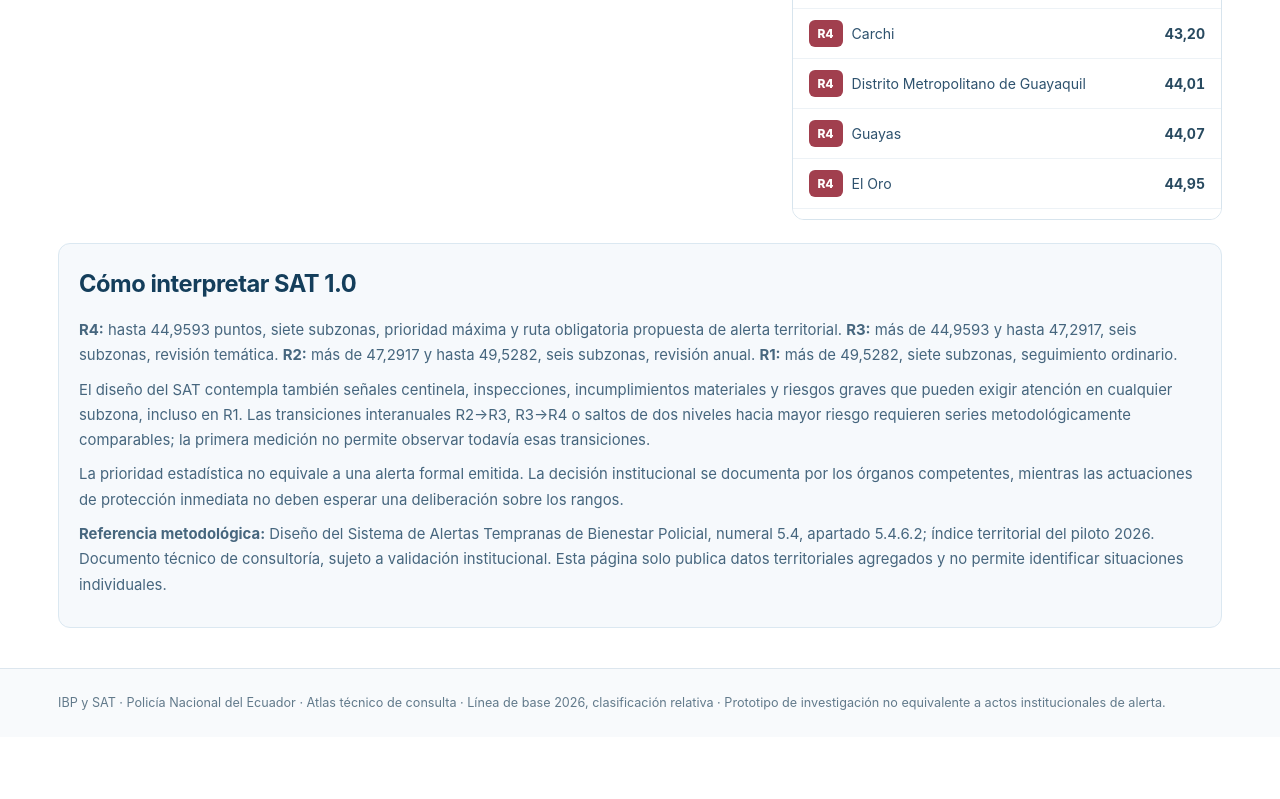
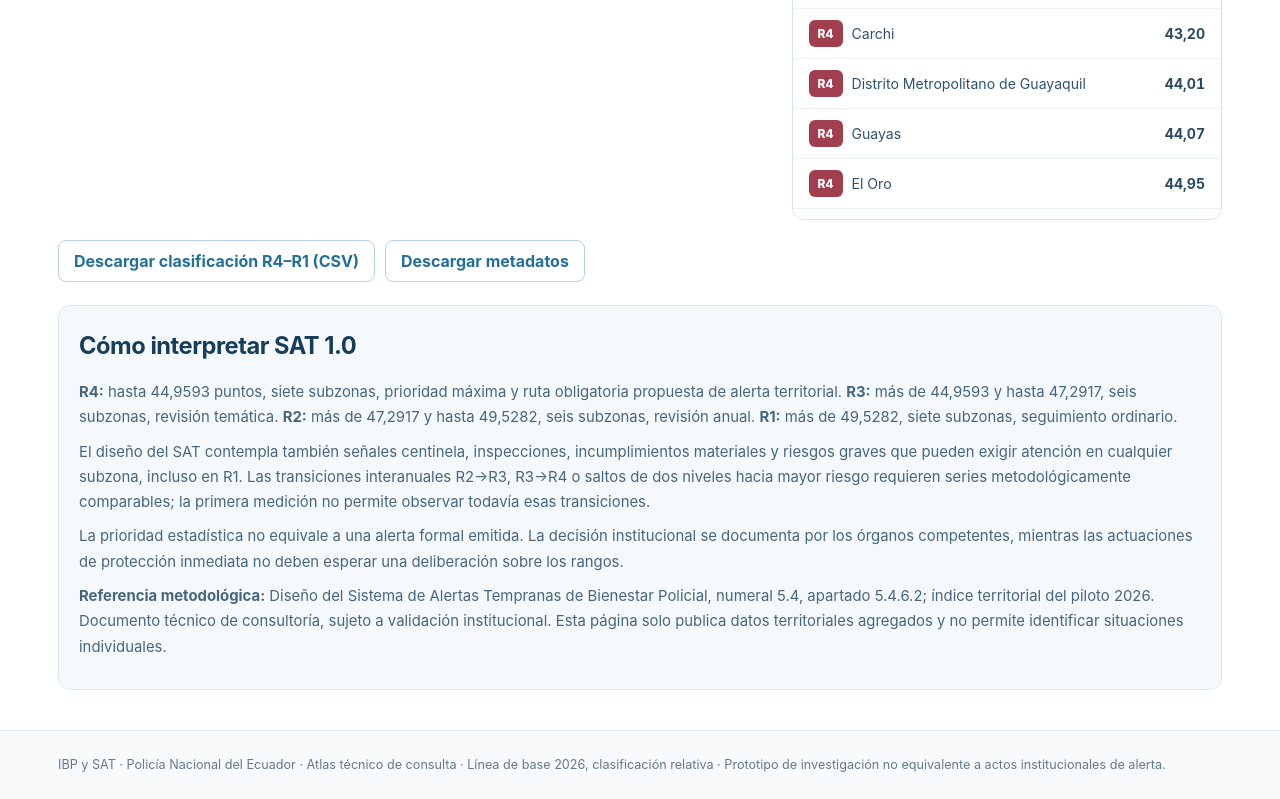
Before and after one commit to williamsjimenez/ibp-ecuador-2026, a plain HTML site: page sat-1-0.html in a window 1280 px wide. Shown: the part 1704-2503 px from the top of the page. Before the commit the page ends 2441 px from the top, so only its background shows below. Drawn offline with nearby package versions, Linux system fonts and the light colour scheme.

Commit message:
Habilitar descarga reproducible de clases SAT 1.0 y sus metadatos

```diff
--- a/sat-1-0.html
+++ b/sat-1-0.html
@@ -50,6 +50,7 @@
 <div class="list-title"><span>Orden de revisión R4 → R1</span><span id="shown-count">26 de 26</span></div>
 <div id="risk-list" class="risk-list"></div>
 </aside></div>
+<div style="display:flex;gap:10px;flex-wrap:wrap;margin-top:20px"><a class="link-cta" href="./datos/clasificacion_sat_1_0_26_subzonas.csv" download>Descargar clasificación R4–R1 (CSV)</a><a class="link-cta" href="./datos/sat_1_0_metadatos.json" download>Descargar metadatos</a></div>
 <section class="method" aria-label="Interpretación y reglas del sistema"><h2>Cómo interpretar SAT 1.0</h2>
 <p><b>R4:</b> hasta 44,9593 puntos, siete subzonas, prioridad máxima y ruta obligatoria propuesta de alerta territorial. <b>R3:</b> más de 44,9593 y hasta 47,2917, seis subzonas, revisión temática. <b>R2:</b> más de 47,2917 y hasta 49,5282, seis subzonas, revisión anual. <b>R1:</b> más de 49,5282, siete subzonas, seguimiento ordinario.</p><p>El diseño del SAT contempla también señales centinela, inspecciones, incumplimientos materiales y riesgos graves que pueden exigir atención en cualquier subzona, incluso en R1. Las transiciones interanuales R2→R3, R3→R4 o saltos de dos niveles hacia mayor riesgo requieren series metodológicamente comparables; la primera medición no permite observar todavía esas transiciones.</p><p>La prioridad estadística no equivale a una alerta formal emitida. La decisión institucional se documenta por los órganos competentes, mientras las actuaciones de protección inmediata no deben esperar una deliberación sobre los rangos.</p>
 <p><strong>Referencia metodológica:</strong> Diseño del Sistema de Alertas Tempranas de Bienestar Policial, numeral 5.4, apartado 5.4.6.2; índice territorial del piloto 2026. Documento técnico de consultoría, sujeto a validación institucional. Esta página solo publica datos territoriales agregados y no permite identificar situaciones individuales.</p></section>
```
